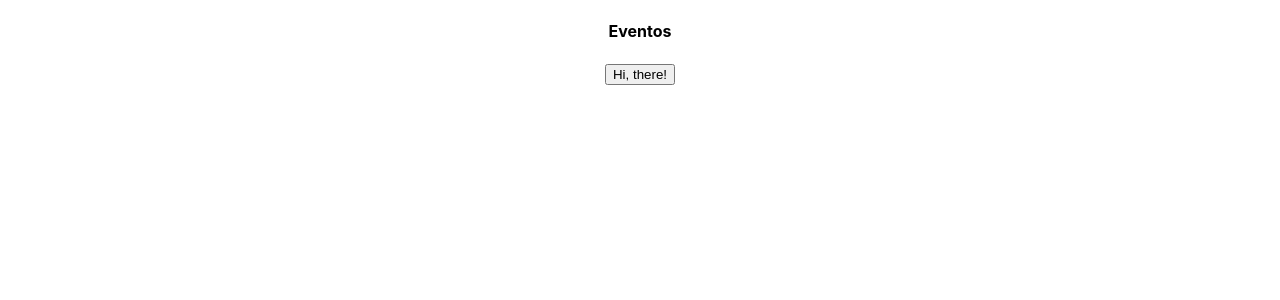
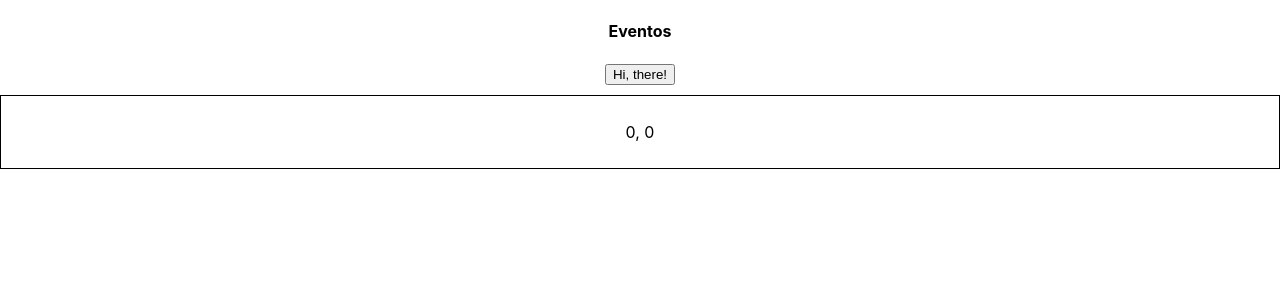
Before and after one commit to luisovando/react-demo, a React (Create React App) app: page / in a window 1280 px wide. Shown: the top 300 px of the page. Built offline with nearby package versions, Linux system fonts and the light colour scheme.

Commit message:
Events: Bind context
Signed-off-by: Luis Ovando <isc.luisovando@gmail.com>

```diff
--- a/src/App.js
+++ b/src/App.js
@@ -2,8 +2,25 @@ import {Component} from 'react';
 import './App.css';
 
 class App extends Component {
+  constructor () {
+    super ();
+    this.state = {mouseX: 0, mouseY: 0};
+    // this.handleMouseMove = this.handleMouseMove.bind(this)
+  }
+
+  handleMouseMove = (e) => {
+    const {clientX, clientY} = e;
+    /**
+     * TypeError: Cannot read property 'setState' of undefined
+     * Context of `this` is wrong
+     * Fixed
+     * 1. Binding context using bind() method on constructor method: this.handleMouseMove = this.handleMouseMove.bind(this)
+     * 2. Using arrow function. This always bind the context from declaration
+     */
+    this.setState ({mouseX: clientX, mouseY: clientY});
+  }
+
   handleClick (e) {
-    // console.log(e.nativeEvent) // recovery the native event
     alert ('Hi, guys');
   }
 
@@ -12,6 +29,12 @@ class App extends Component {
       <div className="App">
         <h4>Eventos</h4>
         <button onClick={this.handleClick}>Hi, there!</button>
+        <div
+          onMouseMove={this.handleMouseMove}
+          style={{border: '1px solid #000', marginTop: 10, padding: 10}}
+        >
+          <p>{this.state.mouseX}, {this.state.mouseY}</p>
+        </div>
       </div>
     );
   }
```
